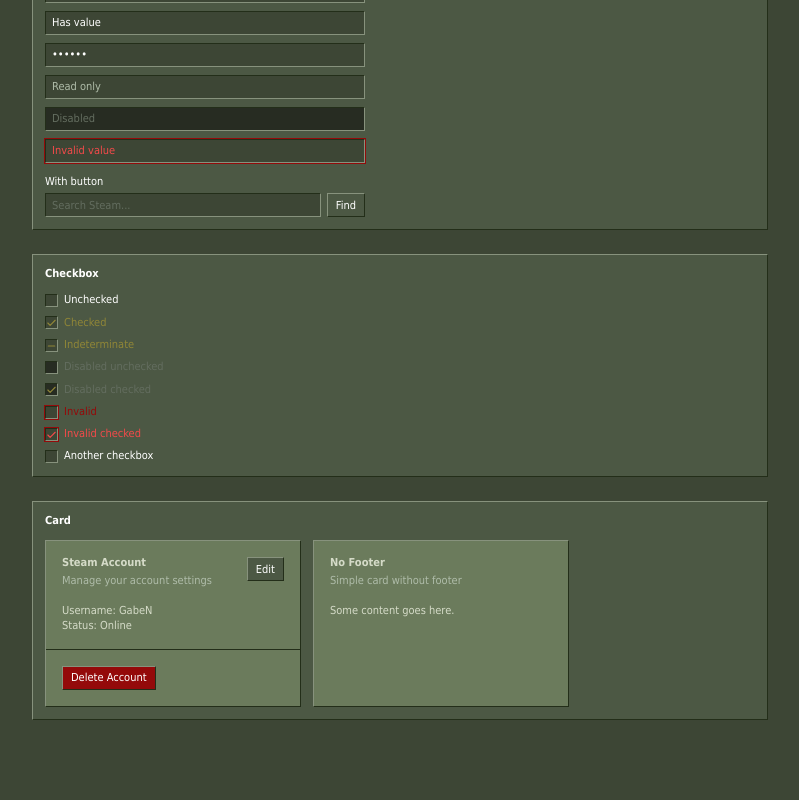
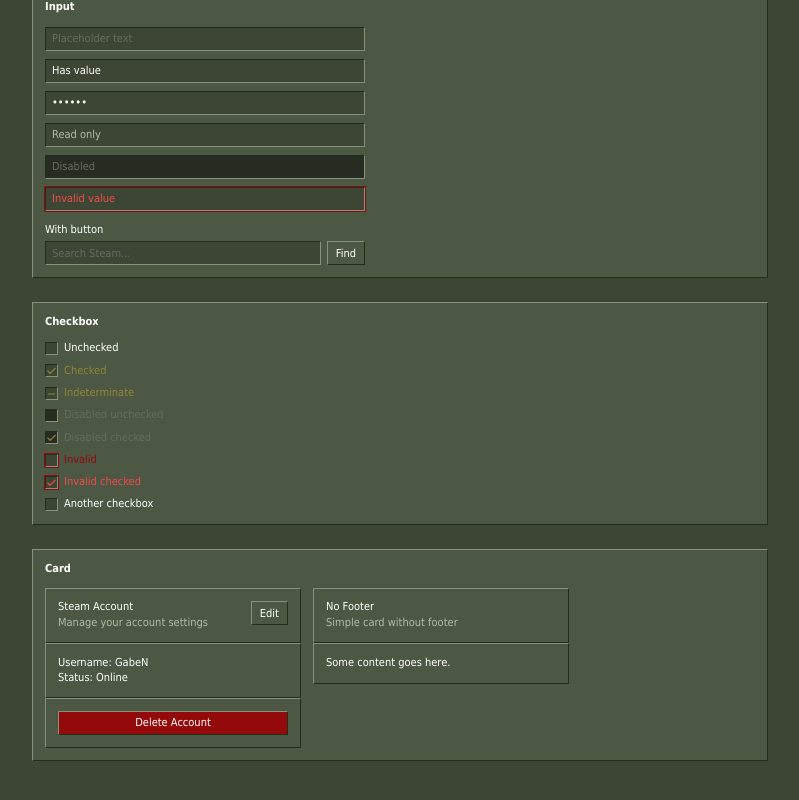
Before and after one commit to OnlyNinjaGear/go2003, a Next.js app: page / in a window 1280 px wide. Shown: the part 410-1210 px from the top of the page, without its empty margins (240-1039 px from the left). Before the commit the page ends 1162 px from the top, so only its background shows below. Built offline with nearby package versions, Linux system fonts and the light colour scheme.

Commit message:
auto: table.tsx

```diff
--- a/app/globals.css
+++ b/app/globals.css
@@ -49,8 +49,8 @@
   --primary-foreground: #272C22;
   --secondary: #6B7B5C;
   --secondary-foreground: #D5DBC8;
-  --card: #6B7B5C;
-  --card-foreground: #D5DBC8;
+  --card: #4C5844;
+  --card-foreground: #AFBCA9;
   --popover: #6B7B5C;
   --popover-foreground: #D5DBC8;
   --muted: #636D5F;
--- a/app/page.tsx
+++ b/app/page.tsx
@@ -14,7 +14,7 @@ import { X } from "lucide-react";
 
 export default function Home() {
   return (
-    <div className="mx-auto flex min-h-svh max-w-3xl flex-col gap-8 px-4 py-8">
+    <div className="mx-auto flex min-h-svh max-w-3xl flex-col gap-8 px-4 py-20">
       <header className="flex flex-col gap-1">
         <h1 className="text-base font-bold">go2003 registry</h1>
         <p>
@@ -134,8 +134,8 @@ export default function Home() {
                 <p>Username: GabeN</p>
                 <p>Status: Online</p>
               </CardContent>
-              <CardFooter className="border-t border-border-dark pt-3">
-                <Button variant="destructive" size="sm">Delete Account</Button>
+              <CardFooter>
+                <Button variant="destructive" size="sm" className="w-full">Delete Account</Button>
               </CardFooter>
             </Card>
 
--- a/registry/steam2003/ui/card.tsx
+++ b/registry/steam2003/ui/card.tsx
@@ -7,7 +7,7 @@ function Card({ className, ...props }: React.ComponentProps<"div">) {
     <div
       data-slot="card"
       className={cn(
-        "bevel-out bg-card text-card-foreground flex flex-col gap-4 py-4",
+        "bg-card text-foreground flex flex-col",
         className
       )}
       {...props}
@@ -20,7 +20,7 @@ function CardHeader({ className, ...props }: React.ComponentProps<"div">) {
     <div
       data-slot="card-header"
       className={cn(
-        "@container/card-header grid auto-rows-min grid-rows-[auto_auto] items-start gap-1.5 px-4 has-data-[slot=card-action]:grid-cols-[1fr_auto] [.border-b]:pb-4",
+        "@container/card-header grid auto-rows-min grid-rows-[auto_auto] items-start p-3 gap-1 has-data-[slot=card-action]:grid-cols-[1fr_auto] bevel-out",
         className
       )}
       {...props}
@@ -32,7 +32,7 @@ function CardTitle({ className, ...props }: React.ComponentProps<"div">) {
   return (
     <div
       data-slot="card-title"
-      className={cn("leading-none font-bold", className)}
+      className={cn("leading-none font-normal", className)}
       {...props}
     />
   )
@@ -65,7 +65,7 @@ function CardContent({ className, ...props }: React.ComponentProps<"div">) {
   return (
     <div
       data-slot="card-content"
-      className={cn("px-4", className)}
+      className={cn("bevel-out p-3", className)}
       {...props}
     />
   )
@@ -75,7 +75,7 @@ function CardFooter({ className, ...props }: React.ComponentProps<"div">) {
   return (
     <div
       data-slot="card-footer"
-      className={cn("flex items-center px-4 [.border-t]:pt-4", className)}
+      className={cn("bevel-out p-3", className)}
       {...props}
     />
   )
--- /dev/null
+++ b/registry/steam2003/ui/table.tsx
@@ -0,0 +1,116 @@
+"use client"
+
+import * as React from "react"
+
+import { cn } from "@/lib/utils"
+
+function Table({ className, ...props }: React.ComponentProps<"table">) {
+  return (
+    <div
+      data-slot="table-container"
+      className="relative w-full overflow-x-auto"
+    >
+      <table
+        data-slot="table"
+        className={cn("w-full caption-bottom", className)}
+        {...props}
+      />
+    </div>
+  )
+}
+
+function TableHeader({ className, ...props }: React.ComponentProps<"thead">) {
+  return (
+    <thead
+      data-slot="table-header"
+      className={cn("[&_tr]:border-b [&_tr]:border-border-dark", className)}
+      {...props}
+    />
+  )
+}
+
+function TableBody({ className, ...props }: React.ComponentProps<"tbody">) {
+  return (
+    <tbody
+      data-slot="table-body"
+      className={cn("[&_tr:last-child]:border-0", className)}
+      {...props}
+    />
+  )
+}
+
+function TableFooter({ className, ...props }: React.ComponentProps<"tfoot">) {
+  return (
+    <tfoot
+      data-slot="table-footer"
+      className={cn(
+        "border-t border-border-dark bg-panel font-medium [&>tr]:last:border-b-0",
+        className
+      )}
+      {...props}
+    />
+  )
+}
+
+function TableRow({ className, ...props }: React.ComponentProps<"tr">) {
+  return (
+    <tr
+      data-slot="table-row"
+      className={cn(
+        "border-b border-border-dark hover:bg-panel-hover has-aria-expanded:bg-panel-hover data-[state=selected]:bg-primary data-[state=selected]:text-primary-foreground",
+        className
+      )}
+      {...props}
+    />
+  )
+}
+
+function TableHead({ className, ...props }: React.ComponentProps<"th">) {
+  return (
+    <th
+      data-slot="table-head"
+      className={cn(
+        "h-7 px-2 text-left align-middle font-bold whitespace-nowrap text-foreground [&:has([role=checkbox])]:pr-0 [&>[role=checkbox]]:translate-y-[2px]",
+        className
+      )}
+      {...props}
+    />
+  )
+}
+
+function TableCell({ className, ...props }: React.ComponentProps<"td">) {
+  return (
+    <td
+      data-slot="table-cell"
+      className={cn(
+        "px-2 py-1 align-middle whitespace-nowrap [&:has([role=checkbox])]:pr-0 [&>[role=checkbox]]:translate-y-[2px]",
+        className
+      )}
+      {...props}
+    />
+  )
+}
+
+function TableCaption({
+  className,
+  ...props
+}: React.ComponentProps<"caption">) {
+  return (
+    <caption
+      data-slot="table-caption"
+      className={cn("mt-2 text-muted-foreground", className)}
+      {...props}
+    />
+  )
+}
+
+export {
+  Table,
+  TableHeader,
+  TableBody,
+  TableFooter,
+  TableHead,
+  TableRow,
+  TableCell,
+  TableCaption,
+}
```
